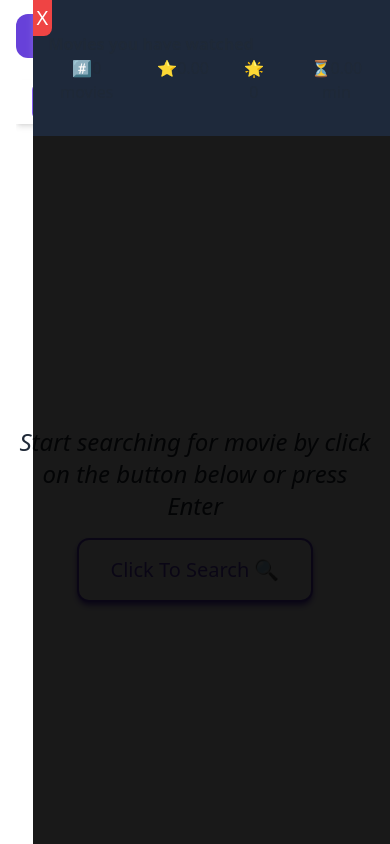
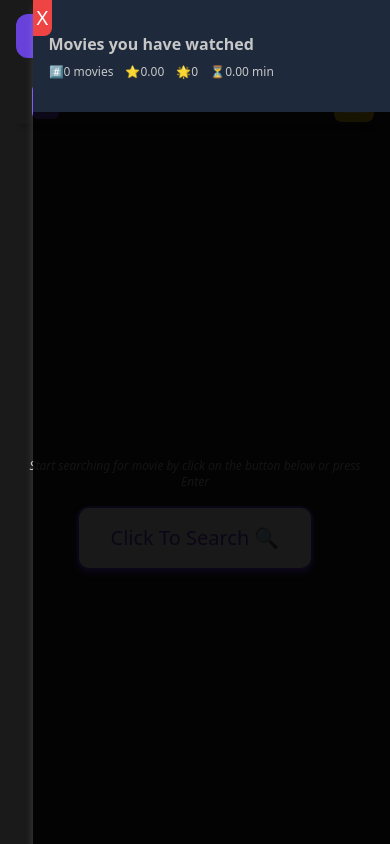
Before and after one commit to 3bdulrahmn69/Movie_Memo, a React (Vite) app: page / in a window 390 px wide. Both pictures are taken after a click on the button "Show watched movies". Built offline with nearby package versions, Linux system fonts and the light colour scheme.

Commit message:
fix responsive bugs, colors

```diff
--- a/package.json
+++ b/package.json
@@ -4,7 +4,7 @@
   "version": "0.0.0",
   "type": "module",
   "scripts": {
-    "dev": "vite",
+    "dev": "vite --host",
     "build": "vite build",
     "lint": "eslint . --ext js,jsx --report-unused-disable-directives --max-warnings 0",
     "preview": "vite preview"
--- a/src/App.jsx
+++ b/src/App.jsx
@@ -73,7 +73,10 @@ const App = () => {
         <Box className="mt-4">
           <div className="flex justify-between items-center h-11 shadow-md">
             <CountOfMoviesResults number={movies.length} />
-            <div className="tooltip tooltip-left animate-FadeInRev" data-tip="My List">
+            <div
+              className="tooltip tooltip-left animate-FadeInRev"
+              data-tip="My List"
+            >
               <button
                 className="text-2xl text-white bg-yellow-400 p-2 rounded-lg hover:bg-yellow-500 transition-colors duration-300 ease-in-out"
                 onClick={() => setShowWatchedList(true)}
@@ -85,9 +88,11 @@ const App = () => {
           </div>
           {movies.length === 0 && !isLoading && !error && (
             <div className="main flex flex-col justify-center items-center animate-slideUp">
-              <p className="text-2xl text-center mb-4 italic">
-                Start searching for movie by click on the button below or press
-                Enter
+              <p className="text-xs md:text-xl xl:text-2xl text-center mb-4">
+                <em>
+                  Start searching for movie by click on the button below or
+                  press Enter
+                </em>
               </p>
               <ClickToSearch focusInput={handleFocusInput} />
             </div>
@@ -101,7 +106,7 @@ const App = () => {
           )}
         </Box>
         {selectedMovieId && (
-          <Box className="animate-FadeInRev absolute top-0 right-0 z-20 bg-black/90 shadow-righ md:w-3/6 w-11/12 h-screen overflow-scroll">
+          <Box className="animate-FadeInRev absolute top-0 right-0 z-20 bg-black/90 shadow-right md:w-4/6 w-11/12 h-screen overflow-y-scroll overflow-x-hidden">
             <MovieDetails
               selectedMovieId={selectedMovieId}
               onCloseMovie={handleMovieClose}
@@ -111,7 +116,7 @@ const App = () => {
           </Box>
         )}
         {showWatchedList && (
-          <Box className="animate-FadeInRev absolute top-0 right-0 z-10 bg-black/90 shadow-right md:w-3/6 w-11/12 h-screen overflow-scroll">
+          <Box className="animate-FadeInRev absolute top-0 right-0 z-10 bg-black/90 shadow-right md:w-4/6 w-11/12 h-screen overflow-y-scroll overflow-x-hidden">
             <WatchedSummary
               watched={watched}
               setShowWatchedList={setShowWatchedList}
--- a/src/Components/Error.jsx
+++ b/src/Components/Error.jsx
@@ -2,7 +2,7 @@ import PropTypes from 'prop-types';
 
 const Error = ({ message }) => {
   return (
-    <div className="h-full flex items-center justify-center px-8">
+    <div className="h-screen flex items-center justify-center px-8">
       <div role="alert" className="alert alert-error">
         <svg
           xmlns="http://www.w3.org/2000/svg"
--- a/src/Components/Loader.jsx
+++ b/src/Components/Loader.jsx
@@ -1,6 +1,6 @@
 const Loader = () => {
   return (
-    <div className="flex justify-center items-center h-full">
+    <div className="flex justify-center items-center h-screen">
       <span className="loading loading-infinity loading-lg scale-150"></span>
     </div>
   );
--- a/src/Components/MovieDetails.jsx
+++ b/src/Components/MovieDetails.jsx
@@ -128,7 +128,7 @@ const MovieDetails = ({
             <p>
               <strong>Ratings:</strong>
               {Ratings.map((rating, index) => (
-                <span className='block' key={index}>
+                <span className="block" key={index}>
                   🎗️{rating.Source}: {rating.Value}
                 </span>
               ))}
@@ -136,11 +136,11 @@ const MovieDetails = ({
           )}
         </div>
       </header>
-      <section>
+      <section className='py-2'>
+        <p>
+          <em>{Plot}</em>
+        </p>
         <div className="flex flex-col gap-4 items-center py-4">
-          <p>
-            <em>{Plot}</em>
-          </p>
           {isMovieWatched ? (
             <p>
               your rated is {watchedUserRating}
@@ -174,9 +174,11 @@ const MovieDetails = ({
         <p>
           <strong>Director:</strong> {Director}
         </p>
-        <p>
-          <strong>Awards:</strong> {Awards}
-        </p>
+        {Awards === 'N/A' ? null : (
+          <p>
+            <strong>Awards:</strong> {Awards}
+          </p>
+        )}
         {BoxOffice === 'N/A' ? null : (
           <p>
             <strong>Box Office:</strong> {BoxOffice}
--- a/src/Components/WatchedMovie.jsx
+++ b/src/Components/WatchedMovie.jsx
@@ -10,12 +10,14 @@ const WatchedMovie = ({ movie, onSelectMovie, onRemoveFromWatched }) => {
           onSelectMovie(movie.imdbID);
         }}
       >
-        <figure className="w-36">
+        <figure className="md:w-36 w-16">
           <img src={movie.Poster} alt={`${movie.Title} poster`} />
         </figure>
-        <div className='ml-4'>
-          <h3 className='font-bold mb-4'>{movie.Title}</h3>
-          <div className="flex gap-4">
+        <div className="ml-4">
+          <h3 className="font-bold mb-4 text-xl lg:text-2xl 2xl:text-3xl">
+            {movie.Title}
+          </h3>
+          <div className="flex gap-4 text-xs lg:text-lg 2xl:text-2xl">
             <p>
               <span>⭐️</span>
               <span>{movie.imdbRating}</span>
--- a/src/Components/WatchedSummary.jsx
+++ b/src/Components/WatchedSummary.jsx
@@ -14,10 +14,10 @@ const WatchedSummary = ({ watched, setShowWatchedList }) => {
   const avgRuntime = average(watched.map((movie) => movie.runtime)).toFixed(2);
 
   return (
-    <div className="bg-slate-800 px-4 py-8 sticky top-0 z-10 cursor-default">
+    <div className="bg-slate-800 px-4 py-8 cursor-default">
       <CloseBtn func={setShowWatchedList} />
-      <h2 className="font-bold">Movies you have watched</h2>
-      <div className="flex gap-8">
+      <h2 className="font-bold mb-2">Movies you have watched</h2>
+      <div className="flex gap-3 text-xs">
         <p className="tooltip tooltip-bottom" data-tip="movies watched">
           <span>#️⃣</span>
           <span>{watched.length} movies</span>
--- a/src/index.css
+++ b/src/index.css
@@ -13,3 +13,8 @@
 .movies__container {
   height: calc(100vh - 108px);
 }
+
+body {
+  background-color: #1a1a1a;
+  color: #c7c7c7;
+}
```
